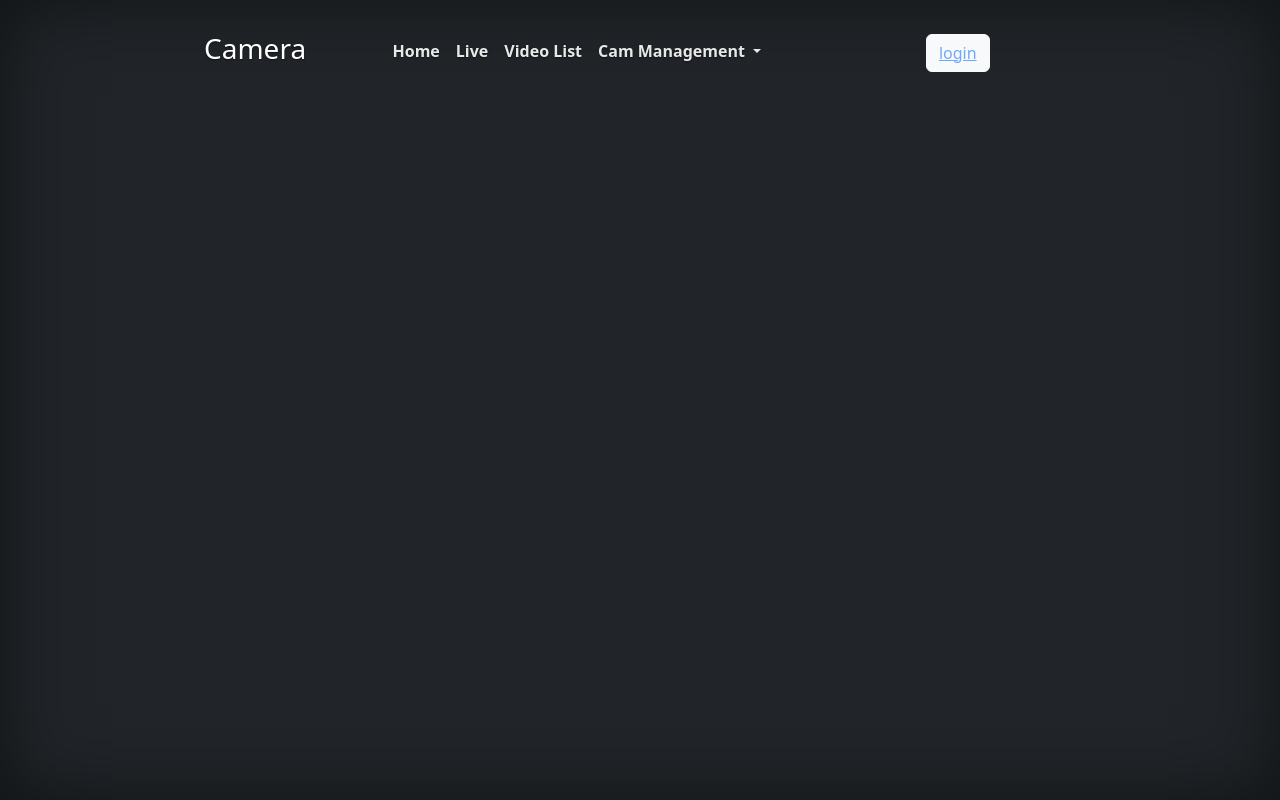
After one commit to nino3116/OpencvProject, a Flask app: page /cam/test in a window 1280 px wide. The commit adds this page. Run offline with Flask 3, Linux system fonts and the light colour scheme; parts of the project's set-up code (start-up, migrations or seed data) failed here and were passed over; some libraries are stand-ins or nearby versions.

Commit message:
스타일 개선 및 HTML 구조 수정, 스크롤 이벤트 핸들러 개선

```diff
--- a/apps/__init__.py
+++ b/apps/__init__.py
@@ -44,7 +44,7 @@ def create_app(config_key):
         from apps.app import start_recording_all
 
         # print("create_app 내부에서 start_recording_all 호출 시도")
-        start_recording_all()
+        # start_recording_all()
         # print("create_app 내부에서 start_recording_all 호출 완료")
 
     return app
--- a/apps/cam/static/css/style.css
+++ b/apps/cam/static/css/style.css
@@ -31,7 +31,7 @@ body {
   width: 100%;
 }
 .nav-masthead .nav-link {
-  color: rgba(255, 255, 255, 0.5);
+  color: rgba(255, 255, 255, 0.9);
   border-bottom: 0.25rem solid transparent;
 }
 
--- a/apps/cam/templates/cam/base.html
+++ b/apps/cam/templates/cam/base.html
@@ -9,7 +9,7 @@
     <title>{% block title %}{% endblock %}</title>
   </head>
   <body class="d-flex h-100 text-center bg-dark text-white">
-    <div class="cover-container d-flex w-100 h-200 p-3 mx-auto flex-column">
+    <div class="cover-container d-flex w-100 h-100 p-3 mx-auto flex-column">
     {% block content %}{% endblock %}
   </body>
   <script src="https://code.jquery.com/jquery-3.6.4.min.js"></script>
--- a/apps/cam/templates/cam/footer.html
+++ b/apps/cam/templates/cam/footer.html
@@ -1,4 +1,4 @@
-<footer class="mt-auto text-white-50">
+<footer class="footer mt-auto text-white-50">
   <p>
     Cover template for
     <a href="https://getbootstrap.com/" class="text-white">Bootstrap</a>, by
--- a/apps/cam/templates/cam/header.html
+++ b/apps/cam/templates/cam/header.html
@@ -3,7 +3,7 @@
     <div class="container-fluid">
         <div class="d-flex gap-1 justify-content-start align-content-between">
             <h3 class="float-md-start mb-0">Camera</h3>
-        <nav class="nav nav-masthead justify-content-around float-md-end" data-bs-theme="dark">
+            <nav class="nav nav-masthead justify-content-around float-md-end " data-bs-theme="auto">
 
                 <a class="nav-link fw-bold py-1 px-2" aria-current="page" href="{{url_for ("cam.index")}}">Home</a>
                 <a class="nav-link fw-bold py-1 px-2" href="{{ url_for ("cam.live") }}">Live</a>
--- a/apps/cam/templates/cam/index.html
+++ b/apps/cam/templates/cam/index.html
@@ -2,9 +2,9 @@
 {% extends "cam/base.html" %}
 {% block title %}camera 관리{% endblock %}
 
-<body class="d-flex h-100 text-center bg-dark text-white">
+<body class="d-flex text-center bg-dark text-white">
   {% block content %}
-  <div class="cover-container d-flex w-100 h-100 p-3 mx-auto flex-column">
+  <div class="cover-container d-flex w-100 h-100 p-1 mx-auto flex-column">
     {% include "cam/header.html" %}
 
         <main class="px-3">
--- /dev/null
+++ b/apps/cam/templates/cam/test.html
@@ -0,0 +1,60 @@
+<!DOCTYPE html>
+<html lang="ko" class= "h-100" data-bs-theme="auto">
+<head>
+    <meta charset="UTF-8">
+    <meta name="viewport" content="width=device-width, initial-scale=1.0">
+    <title>Bootstrap Navbar</title>
+    <link href="https://cdn.jsdelivr.net/npm/bootstrap@5.3.0/dist/css/bootstrap.min.css" rel="stylesheet">
+    <link rel="stylesheet" href="{{ url_for ('cam.static', filename='css/style.css') }}"/>
+</head>
+
+<body class="d-flex w-100 h-100 text-center bg-dark text-white">
+    <div class="cover-container d-flex w-100 h-100 p-3 mx-auto flex-column">
+        <div class="container-fluid">
+            <nav class="nav nav-masthead navbar navbar-expand-lg" data-bs-theme="dark">
+                <h1 class="navbar brand fs-3">Camera</h1>
+                <button class="navbar-toggler ms-auto" type="button" data-bs-toggle="collapse" data-bs-target="#navbarNavDropdown" aria-controls="navbarNavDropdown" aria-expanded="false" aria-label="Toggle navigation">
+                 <span class="navbar-toggler-icon"></span>
+                </button>
+                <div class="collapse navbar-collapse justify-content-around" id="navbarNavDropdown">
+                    <ul class="navbar-nav">
+                        <li class="nav-item">
+                            <a class="nav-link fw-bold py-1 px-2" aria-current="page" href="{{url_for ("cam.index")}}">Home</a>
+                        </li>
+                        <li class="nav-item">
+                            <a class="nav-link fw-bold py-1 px-2" href="{{ url_for ("cam.live") }}">Live</a>
+                        </li>
+                        <li class="nav-item">
+                            <a class="nav-link fw-bold py-1 px-2" href="{{ url_for ("cam.list_videos") }}">Video List</a>
+                        </li>
+                        <li class="nav-item dropdown">
+                            <a class="nav-link dropdown-toggle fw-bold py-1 px-2" href="#" role="button" data-bs-toggle="dropdown" aria-expanded="false">
+                            Cam Management
+                            </a>
+                            <ul class="dropdown-menu">
+                                <li><a class="dropdown-item" href="{{ url_for ('cam.cam_status') }}">camera status </a></li>
+                                <li><a class="dropdown-item" href="{{ url_for ('cam.cameras') }}">camera list</a></li>
+                            </ul>
+                        </li>
+                    </ul>
+
+                    {% if current_user.is_authenticated %}
+                    <button type="button" class="btn btn-light me-2 ">
+                        <a href="{{ url_for ("auth.logout")}}" title = "로그아웃" role = "button" alt= "로그아웃 버튼">Logout</a>
+                    </button>
+                    {% else %}
+                    <button type="button" class="btn btn-light me-2">
+                        <a href="{{ url_for ("auth.login")}}" title = "로그인" role = "button" alt= "로그인 버튼">login</a>
+                    </button>
+                    <!-- <button type="button" class="btn btn-outline-light">
+                        <a href="{{ url_for ("auth.signup")}}" title = "사용자 신규 등록" role = "button" alt= "사용자 신규 등록">sign in</a>
+                    </button> -->
+                    {% endif %}
+            </div>
+        </div>
+    </div>
+</nav>
+<script src="https://cdn.jsdelivr.net/npm/bootstrap@5.3.0/dist/js/bootstrap.bundle.min.js"></script>
+</body>
+
+</html>
--- a/apps/cam/views.py
+++ b/apps/cam/views.py
@@ -39,6 +39,10 @@ cam = Blueprint(
 )
 
 
+@cam.route("/test")
+def test():
+    return render_template("cam/test.html")
+
 @cam.route("/")
 @login_required
 def index():
@@ -74,7 +78,7 @@ def edit_camera(camera_id):
     form = CameraForm()
     cam = Cams.query.filter_by(id=camera_id).first()
 
-    # form 으로 부터 제출된경우는 사용자를 갱시낳여 사용자의 일람 화면으로 리다이렉트
+    # form 으로 부터 제출된경우는 사용자를 갱신하여 사용자의 일람 화면으로 리다이렉트
     if form.validate_on_submit():
         cam.cam_name = form.cam_name.data
         cam.cam_url = form.cam_url.data
```
Also changed, not shown: apps/cam/static/js/script.js (+35 -18 lines), apps/cam/templates/cam/cam_status.html (+3 -4 lines), apps/cam/templates/cam/videoList.html (+14 -6 lines). Lines whose indentation alone changed are shown as unchanged.
